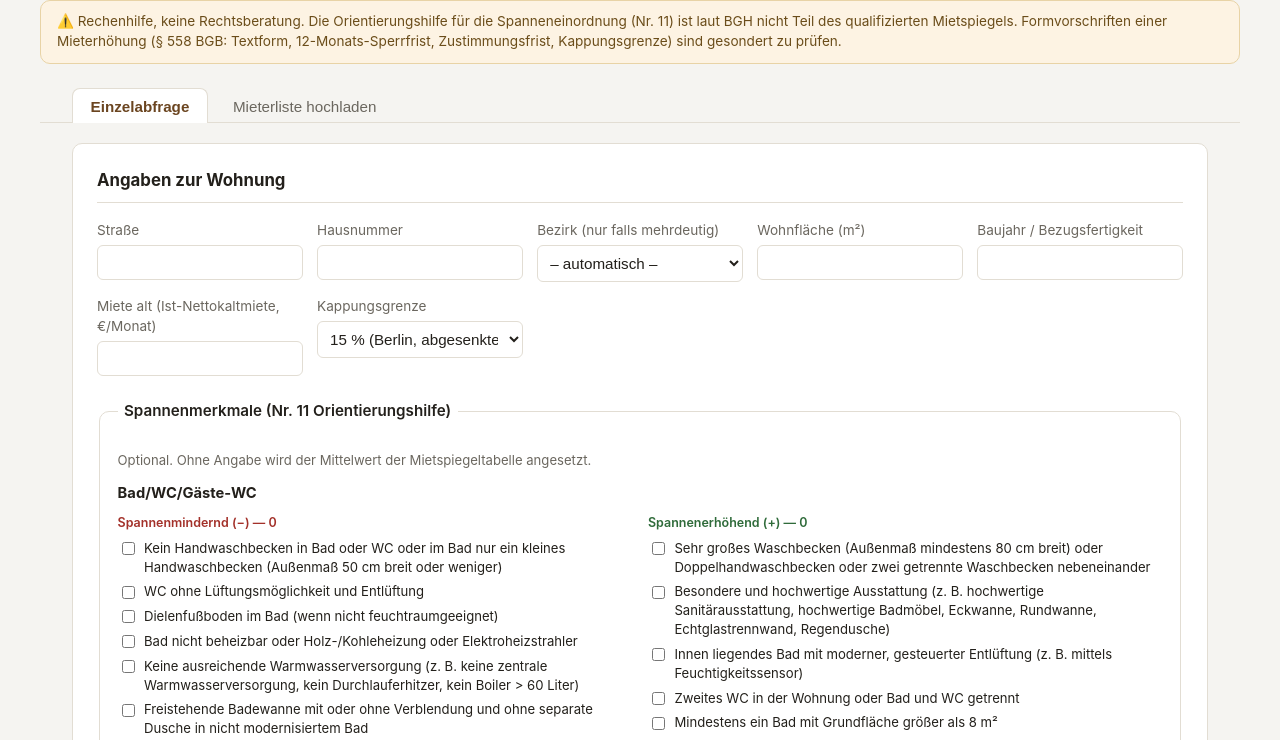
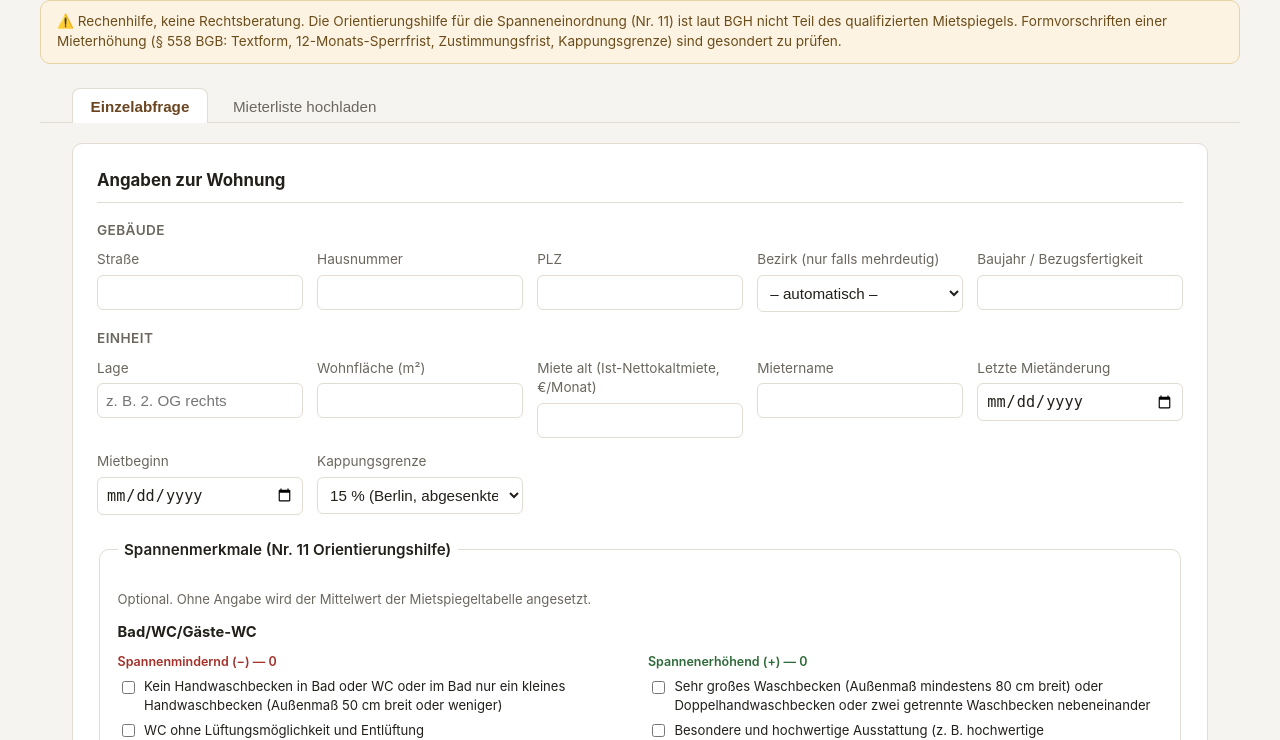
Before and after one commit to Zapp2406/Peters, a Flask app: page / in a window 1280 px wide. Shown: the part 104-844 px from the top of the page. Run offline with Flask 3, Linux system fonts and the light colour scheme; parts of the project's set-up code (start-up, migrations or seed data) failed here and were passed over.

Commit message:
Einzelabfrage: PLZ/Lage/Mietername/Letzte Mietänderung/Mietbeginn ergänzt
Diese Felder waren beim letzten Umbau nur in die Mieterlisten-Ansicht
eingebaut worden, fehlten aber auf dem Einzelabfrage-Tab, obwohl die
ursprüngliche Anweisung sich auf beide Ansichten bezog. Formular jetzt in
zwei Abschnitte gegliedert ("Gebäude": Straße/Hausnummer/PLZ/Bezirk/Baujahr,
"Einheit": Lage/Wohnfläche/Miete alt/Mietername/Letzte Mietänderung/
Mietbeginn/Kappungsgrenze) - dieselbe Struktur wie beim Mieterlisten-Upload.
Die neuen Felder fließen nicht in die Berechnung ein (reine Anzeige,
analog zu den Zusatzfeldern beim Listen-Upload) und werden im
Ergebnis-Kopf angezeigt, wenn ausgefüllt.

Mit Playwright gegen den laufenden Server verifiziert (alle fünf Felder
korrekt übernommen und im Ergebnis angezeigt). 23 Tests weiterhin grün.

Co-Authored-By: Claude Sonnet 5 <noreply@anthropic.com>
Claude-Session: https://claude.ai/code/session_01QC3N4QPh1nykizGbrGpSU8

```diff
--- a/mietspiegel-tool/app.py
+++ b/mietspiegel-tool/app.py
@@ -61,6 +61,12 @@ def api_berechnung():
         gruppen_counts=gruppen_counts,
         kappungsgrenze=float(payload.get("kappungsgrenze", DEFAULT_KAPPUNGSGRENZE)),
     )
+    # Reine Anzeige-/Verwaltungsfelder ohne Einfluss auf die Berechnung -
+    # analog zu den Zusatzfeldern beim Mieterlisten-Upload (mietspiegel/
+    # mieterliste.py: ZUSATZFELDER).
+    for feld in ("plz", "einheit", "mieter", "letzte_mietaenderung", "mietbeginn"):
+        wert = payload.get(feld)
+        ergebnis.eingabe[feld] = wert if wert not in (None, "") else None
     return jsonify(ergebnis.to_dict())
 
 
--- a/mietspiegel-tool/static/app.js
+++ b/mietspiegel-tool/static/app.js
@@ -234,9 +234,23 @@ function renderEinzelErgebnis(e) {
     });
   }
 
+  const zusatzfelder = [
+    { label: "PLZ", wert: e.eingabe && e.eingabe.plz },
+    { label: "Lage", wert: e.eingabe && e.eingabe.einheit },
+    { label: "Mietername", wert: e.eingabe && e.eingabe.mieter },
+    { label: "Letzte Mietänderung", wert: e.eingabe && e.eingabe.letzte_mietaenderung },
+    { label: "Mietbeginn", wert: e.eingabe && e.eingabe.mietbeginn },
+  ].filter((f) => f.wert);
+  const zusatzfelderHtml = zusatzfelder.length
+    ? `<div class="kennzahlen kennzahlen-klein">${zusatzfelder
+        .map((f) => `<div class="kennzahl"><div class="label">${esc(f.label)}</div><div class="wert">${esc(f.wert)}</div></div>`)
+        .join("")}</div>`
+    : "";
+
   box.innerHTML = `
     <h3>${esc(e.strasse)} ${esc(e.hausnummer)}, ${esc(e.bezirk)} — Wohnlage: ${esc(e.wohnlage)} (${e.gebiet === "O" ? "Ost" : "West"})</h3>
     <p class="hinweis">Bezugsfertigkeit: ${esc(e.bezugsfertigkeit_kategorie)} · ${esc(e.groesse_qm)} m²</p>
+    ${zusatzfelderHtml}
 
     <div id="lageplan" class="lageplan"></div>
 
@@ -310,6 +324,11 @@ function initFormEinzel() {
       baujahr: document.getElementById("baujahr").value,
       ist_nettokaltmiete_gesamt: document.getElementById("ist_miete").value,
       kappungsgrenze: document.getElementById("kappungsgrenze").value,
+      plz: document.getElementById("plz").value,
+      einheit: document.getElementById("einheit").value,
+      mieter: document.getElementById("mietername").value,
+      letzte_mietaenderung: document.getElementById("letzte_mietaenderung").value,
+      mietbeginn: document.getElementById("mietbeginn").value,
       merkmale: sammleMerkmale(),
     };
     const res = await fetch("/api/berechnung", {
--- a/mietspiegel-tool/static/style.css
+++ b/mietspiegel-tool/static/style.css
@@ -94,6 +94,15 @@ header h1 { margin: 0 0 0.2rem; font-size: 1.5rem; letter-spacing: -0.01em; }
   padding-bottom: 0.6rem;
   border-bottom: 1px solid var(--border);
 }
+.unterueberschrift {
+  margin: 1.1rem 0 0.6rem;
+  font-size: 0.85rem;
+  font-weight: 600;
+  color: var(--muted);
+  text-transform: uppercase;
+  letter-spacing: 0.03em;
+}
+.unterueberschrift:first-of-type { margin-top: 0; }
 
 .grid {
   display: grid;
--- a/mietspiegel-tool/templates/index.html
+++ b/mietspiegel-tool/templates/index.html
@@ -27,6 +27,8 @@
     <div class="spalten">
       <form id="form-einzel" class="karte">
         <h2 class="karte-titel">Angaben zur Wohnung</h2>
+
+        <h3 class="unterueberschrift">Gebäude</h3>
         <div class="grid">
           <label>Straße
             <input type="text" id="strasse" autocomplete="off" required>
@@ -35,17 +37,36 @@
           <label>Hausnummer
             <input type="number" id="hausnummer" required min="1">
           </label>
+          <label>PLZ
+            <input type="text" id="plz" inputmode="numeric" maxlength="5">
+          </label>
           <label>Bezirk (nur falls mehrdeutig)
             <select id="bezirk"><option value="">– automatisch –</option></select>
+          </label>
+          <label>Baujahr / Bezugsfertigkeit
+            <input type="number" id="baujahr" required min="1700" max="2030">
+          </label>
+        </div>
+
+        <h3 class="unterueberschrift">Einheit</h3>
+        <div class="grid">
+          <label>Lage
+            <input type="text" id="einheit" placeholder="z. B. 2. OG rechts">
           </label>
           <label>Wohnfläche (m²)
             <input type="number" id="groesse_qm" step="0.1" required min="1">
           </label>
-          <label>Baujahr / Bezugsfertigkeit
-            <input type="number" id="baujahr" required min="1700" max="2030">
-          </label>
           <label>Miete alt (Ist-Nettokaltmiete, €/Monat)
             <input type="number" id="ist_miete" step="0.01" min="0">
+          </label>
+          <label>Mietername
+            <input type="text" id="mietername">
+          </label>
+          <label>Letzte Mietänderung
+            <input type="date" id="letzte_mietaenderung">
+          </label>
+          <label>Mietbeginn
+            <input type="date" id="mietbeginn">
           </label>
           <label>Kappungsgrenze
             <select id="kappungsgrenze">
```
Also changed, not shown: mietspiegel-tool/README.md.
